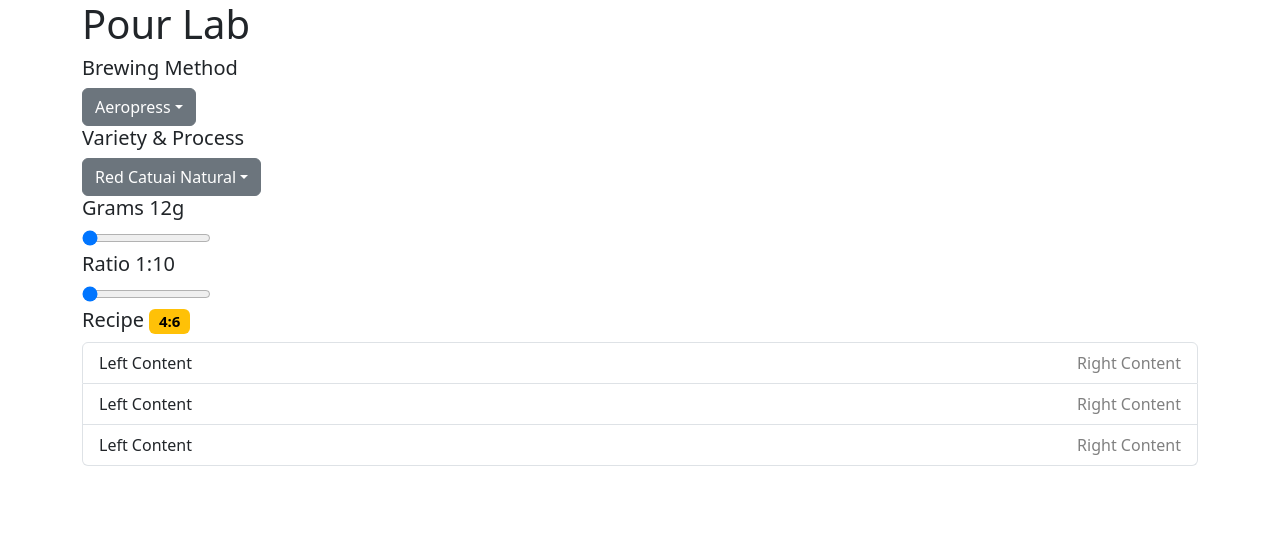
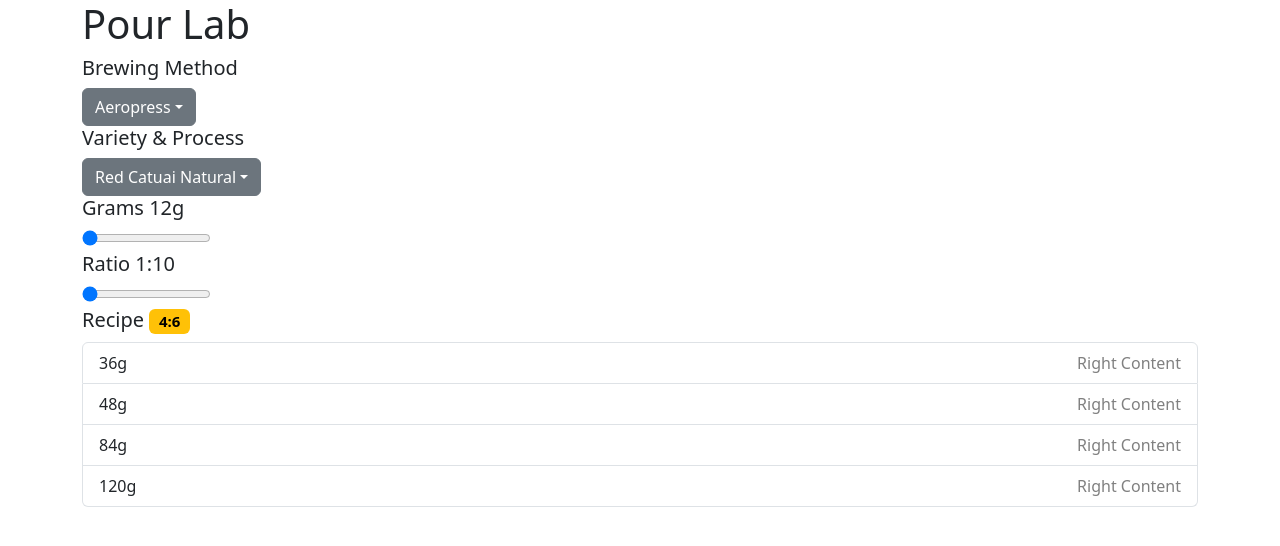
Before and after one commit to nosarabs/pour-lab-app, a React (Create React App) app: page / in a window 1280 px wide. Shown: the top 546 px of the page. Built offline with nearby package versions, Linux system fonts and the light colour scheme.

Commit message:
mvp working :smirk:

```diff
--- a/src/MainPage.js
+++ b/src/MainPage.js
@@ -9,7 +9,7 @@ const MainPage = () => {
     const [method, setMethod] = useState(brewingMethods[0]);
 
     const coffeeTypes = ['Red Catuai Natural', 'Marsellesa Termico', 'Geisha Red Honey', 'Pacamara Honey'];
-    const [coffee, setCoffee] = useState(null);
+    const [coffee, setCoffee] = useState(coffeeTypes[0]);
 
 
     const minGrams = 12;
@@ -29,6 +29,7 @@ const MainPage = () => {
     };
 
     const handleCoffeeTypeSelect = (type) => {
+        setCoffee(type)
         console.log("Selected Coffee Type:", type);
     };
 
@@ -73,9 +74,9 @@ const MainPage = () => {
 
             <div>
                 <h5>
-                    Recipe <span class="badge text-bg-warning">{recipeName}</span>
+                    Recipe <span className="badge text-bg-warning">{recipeName}</span>
                 </h5>
-                <Recipe recipeName={recipeName} method={method} ratio={ratio}/>
+                <Recipe recipeName={recipeName} method={method} coffee={coffee} grams={grams} ratio={ratio} />
             </div>
         </div>
     );
--- a/src/Recipe.js
+++ b/src/Recipe.js
@@ -1,45 +1,45 @@
-import React, { useState } from 'react';
+import React from 'react';
 import styles from './Recipe.module.css'
 
-const Recipe = ({ recipeName, pouringSchedule }) => {
-    const [selectedRecipe, setRecipe] = useState(recipeName);
+function getPourSchedule(recipeName, method, coffee, grams, ratio) {
+    const totalWater = ratio * grams;
+    const bloom = 3 * grams;
+    let pours = [];
 
-    // Handle dropdown selection
-    // const handleSelect = (option) => {
-    //     setSelectedOption(option);
-    //     if (onSelect) {
-    //         onSelect(option); // Pass selected option to the parent component
-    //     }
-    // };
+    pours.push(bloom);
+    pours.push(totalWater * 0.4);
+
+    if (coffee === "Red Catuai Natural" || coffee === "Marsellesa Termico") {
+        for (let i = 0; i < 2; i++) {
+            const halfs = (totalWater * 0.6) / 2;
+            pours.push(pours[pours.length-1]+halfs);
+        }
+
+    } else if (coffee === "Geisha Red Honey" || coffee === "Pacamara Honey") {
+        for (let i = 0; i < 3; i++) {
+            const thirds = (totalWater * 0.6) / 3;
+            pours.push(pours[pours.length-1]+thirds);
+        }
+    }
+
+    return pours;
+}
+
+const Recipe = ({ recipeName, method, coffee, grams, ratio }) => {
+
+    // const [selectedRecipe, setRecipe] = useState(recipeName);
+    const pours = getPourSchedule(recipeName, method, coffee, grams, ratio)
+    console.log(recipeName, method, coffee, grams, ratio, pours);
 
     return (
         <div>
-            {/* <ul className="dropdown-menu" aria-labelledby="dropdownMenuButton">
-                {options.map((option, index) => (
-                    <li key={index}>
-                        <button
-                            className="dropdown-item"
-                            onClick={() => handleSelect(option)}
-                        >
-                            {option}
-                        </button>
+            <ul className="list-group">
+                {pours.map((step, index) => (
+                    <li className="list-group-item d-flex justify-content-between" key={index}>
+                        <span className={styles.leftContent}>{step}g</span>
+                        <span className={styles.rightContent}>Right Content</span>
                     </li>
                 ))}
-            </ul> */}
-            <ul class="list-group">
-                <li className="list-group-item d-flex justify-content-between">
-                    <span className={styles.leftContent}>Left Content</span>
-                    <span className={styles.rightContent}>Right Content</span>
-                </li>
-                <li className="list-group-item d-flex justify-content-between">
-                    <span className={styles.leftContent}>Left Content</span>
-                    <span className={styles.rightContent}>Right Content</span>
-                </li>
-                <li className="list-group-item d-flex justify-content-between">
-                    <span className={styles.leftContent}>Left Content</span>
-                    <span className={styles.rightContent}>Right Content</span>
-                </li>
-
             </ul>
         </div>
     );
```
